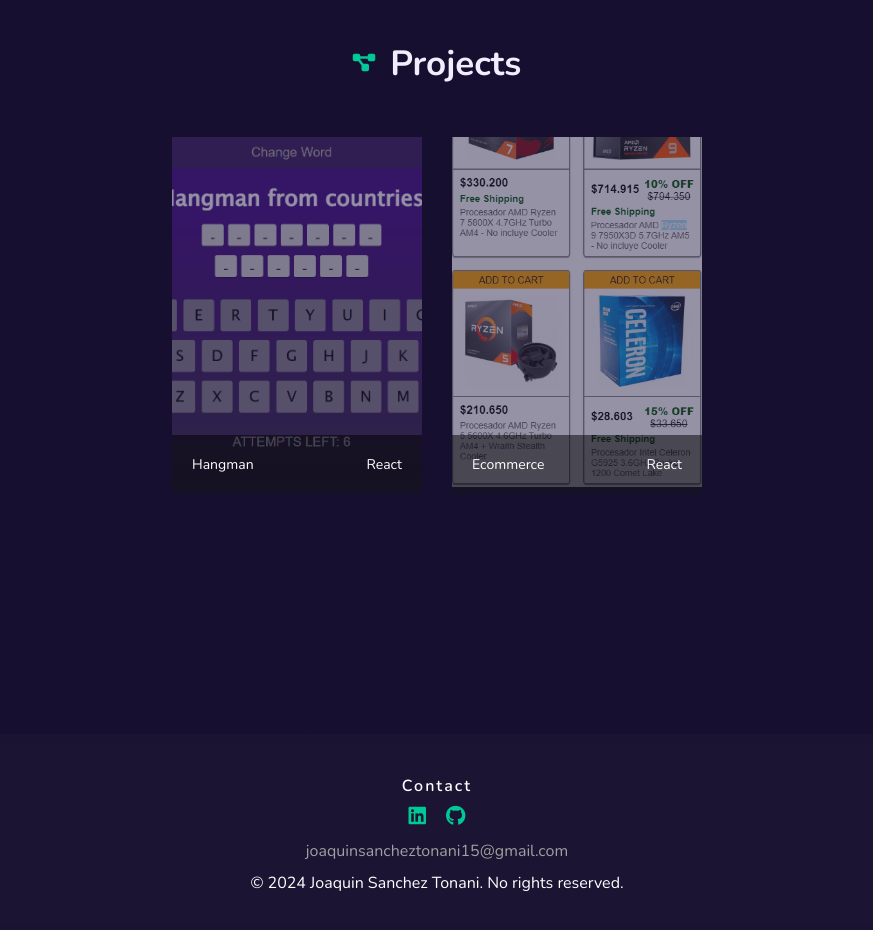
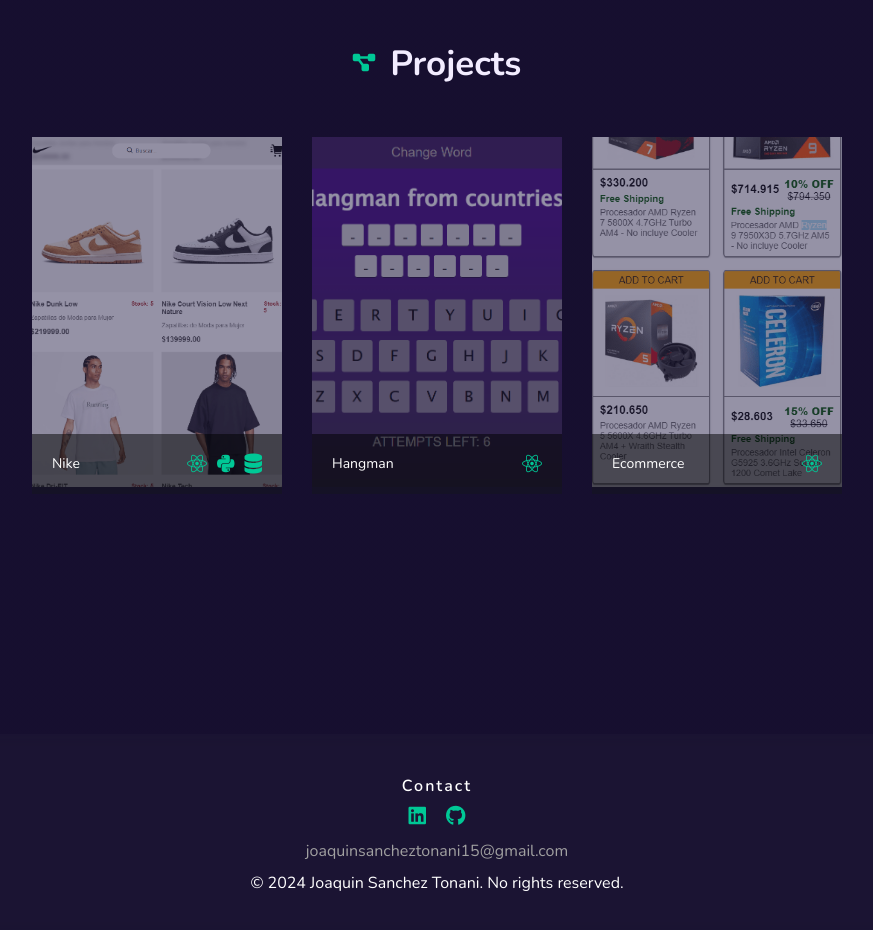
Before and after one commit to Joaquin-Sanchez-Tonani/portfolio-dev, an Astro site: page / in a window 1280 px wide. Shown: the part 2240-3170 px from the top of the page, without its empty margins (203-1076 px from the left). Built offline with nearby package versions, Linux system fonts and the light colour scheme; Astro itself is replaced by a stand-in of ours; a web font is replaced by a local one.

Commit message:
add project

```diff
--- a/src/components/Projects.astro
+++ b/src/components/Projects.astro
@@ -1,7 +1,8 @@
 ---
 const projects = [
-    {name: "Hangman", tools: "React", img: "/hangman.png", url: "https://hangmanjoaquin.netlify.app/"},
-    {name: "Ecommerce", tools: "React", img: "/eco.png", url: "https://joaquin-sanchez-tonani-ecommerce.netlify.app/"}
+    {name: "Nike", tools: [{ name: "React", icon: "fa-brands fa-react" },{ name: "Python", icon: "fa-brands fa-python" },{ name: "MySQL", icon: "fa-solid fa-database"}], img: "/nike.png", url: "https://nike-joaquin.netlify.app/"},
+    {name: "Hangman", tools: [{ name: "React", icon: "fa-brands fa-react" }], img: "/hangman.png", url: "https://hangmanjoaquin.netlify.app/"},
+    {name: "Ecommerce", tools: [{ name: "React", icon: "fa-brands fa-react" }], img: "/eco.png", url: "https://joaquin-sanchez-tonani-ecommerce.netlify.app/"}
 ]
 ---
 
@@ -10,12 +11,16 @@
     <h4><i class="fa-solid fa-diagram-project"></i>Projects</h4>
     <section>
         {projects.map(({name,tools,url,img}) => (
-            <a href={url}>
+            <a target="_blank" href={url}>
                 <figure>
                     <img src={img} alt={name} loading="lazy"/>
                     <figcaption>
                         <span>{name}</span>
-                        <span class="tools">{tools}</span>
+                        <div style="display: flex; gap:10px;">
+                            {tools.map(({name, icon},key) => (
+                            <i key={key} className={icon}></i>
+                            ))}
+                        </div>
                     </figcaption>
                 </figure>
             </a>
@@ -89,7 +94,7 @@
         img{
         width: 100%;
         height: 300px;
-        object-fit: contain;
+
         }
         a:hover{
             transform: scale(1);
```
Also changed, not shown: public/nike.png (added).
